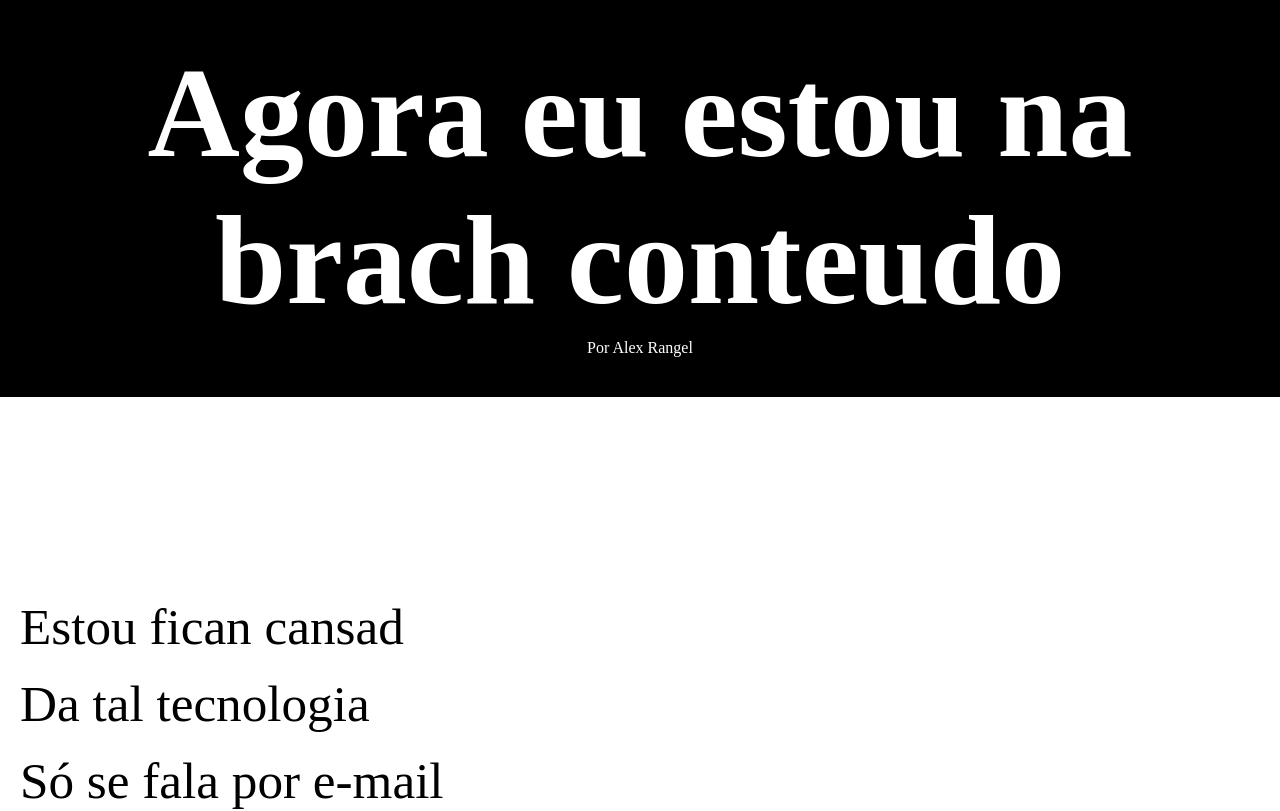
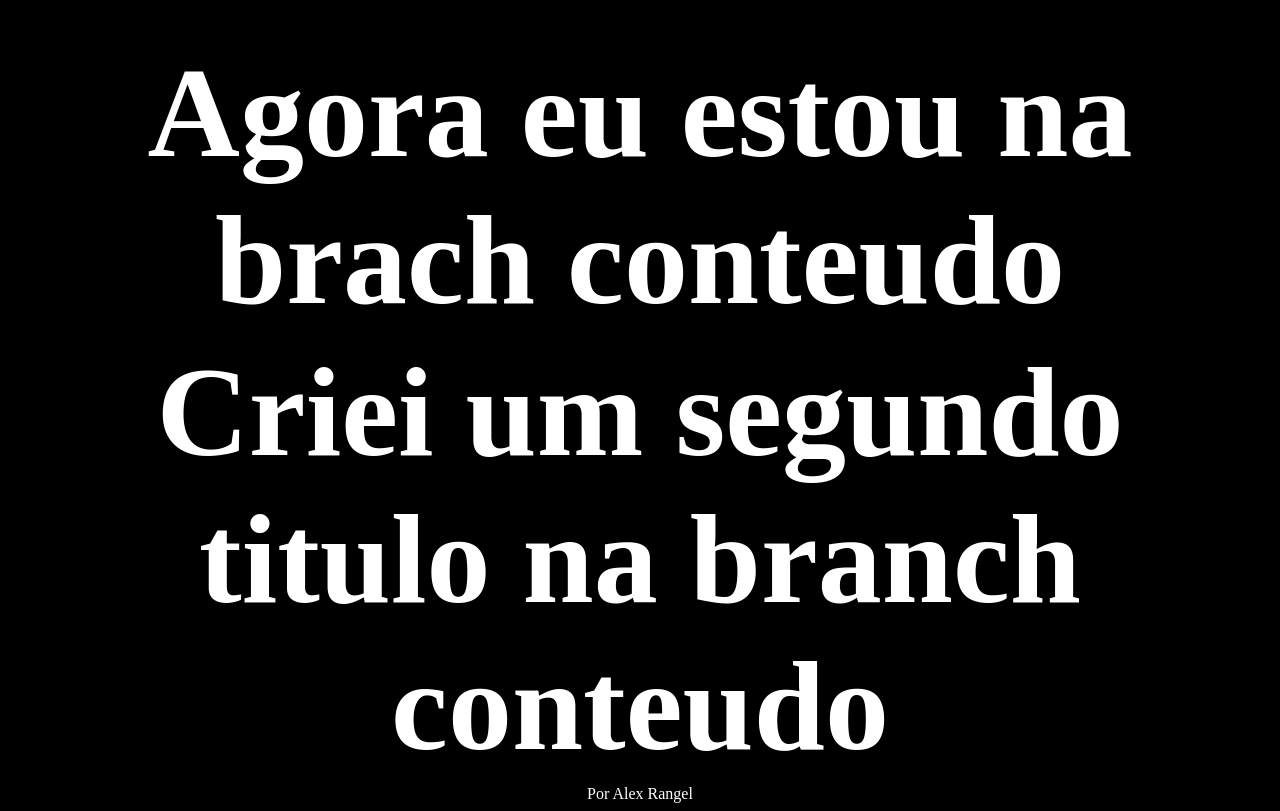
Before and after one commit to alex-rangel/cordel, a plain HTML site: page index.html in a window 1280 px wide. Shown: the top 811 px of the page. Drawn offline with Linux system fonts and the light colour scheme.

Commit message:
Update index.html

```diff
--- a/index.html
+++ b/index.html
@@ -9,6 +9,7 @@
 <body>
     <header>
         <h1>Agora eu estou na brach conteudo</h1>
+        <h1>Criei um segundo titulo na branch conteudo</h1>
         <p>Por</p>
         <a href="https://www.recantodasletras.com.br/poesias/3186743" target="_blank">Alex Rangel</a>
     </header>
```
